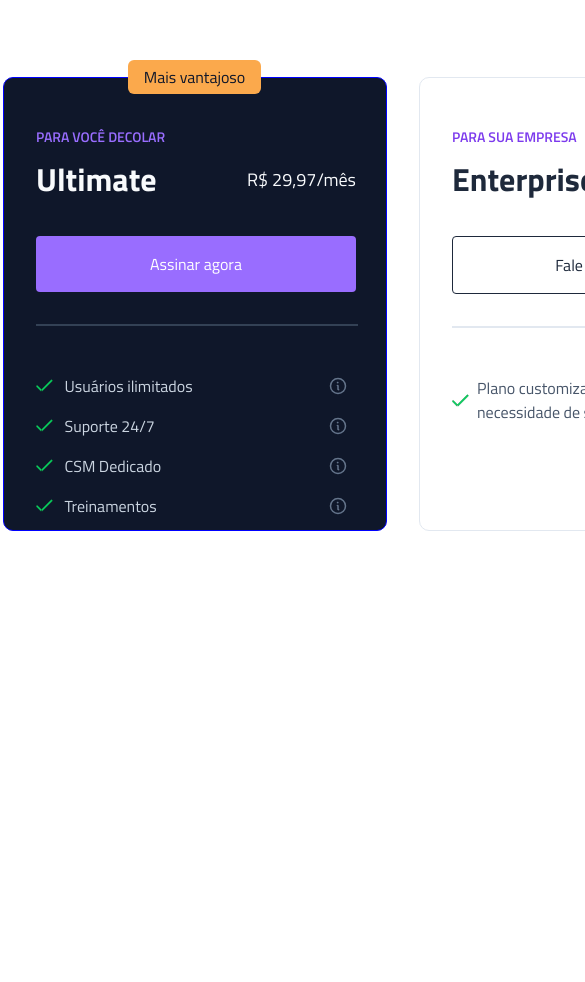
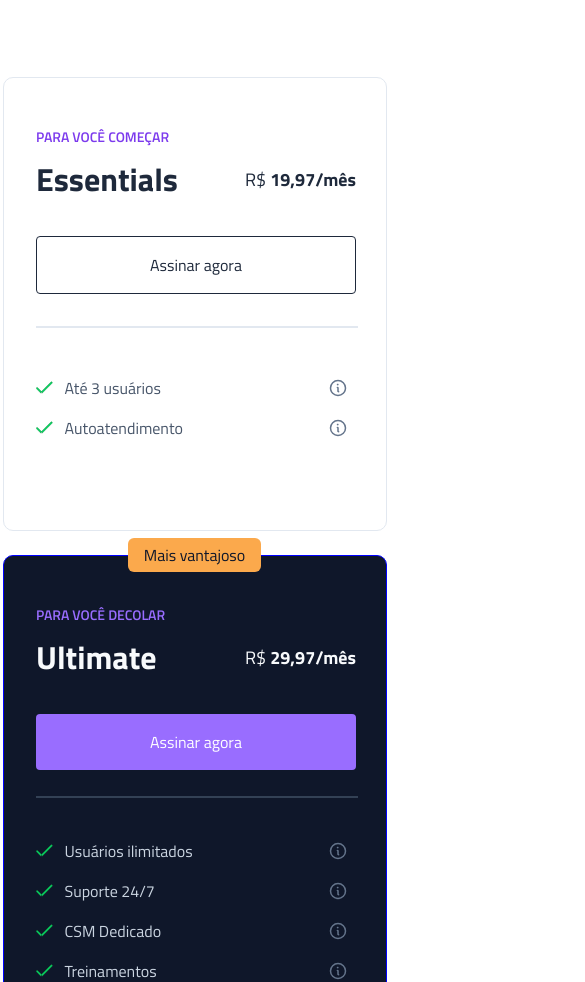
Before and after one commit to viniciusarashiro/bora-codar, a plain HTML site: page 15/index.html in a window 390 px wide. Shown: the part 118-1100 px from the top of the page, 585 px wide, since content can reach past the window. Before the commit the page ends 844 px from the top, so only its background shows below. Drawn offline with Linux system fonts and the light colour scheme.

Commit message:
adjust prices weight and add media queries

```diff
--- a/15/index.html
+++ b/15/index.html
@@ -20,7 +20,7 @@
           <span>Para você começar</span>
           <div class="essentials-price">
             <h1>Essentials</h1>
-            <p>R$ 19,97/mês</p>
+            <p><span>R$</span> 19,97/mês</p>
           </div>
 
           <a>Assinar agora</a>
@@ -48,7 +48,7 @@
           <span>Para você decolar</span>
           <div class="ultimate-price">
             <h1>Ultimate</h1>
-            <p>R$ 29,97/mês</p>
+            <p><span>R$</span> 29,97/mês</p>
           </div>
 
           </ul>
--- a/15/style.css
+++ b/15/style.css
@@ -60,12 +60,17 @@ body {
   justify-content: space-between;
 }
 
+.essentials-price span {
+  font-weight: 400;
+}
+
 .essentials-price p {
   font-size: 1.8rem;
   color: #1e293b;
+  font-weight: 700;
 }
 
-.essentials-content span {
+.essentials-content > span {
   color: #7c3aed;
   font-weight: 600;
   font-size: 1.4rem;
@@ -150,11 +155,16 @@ body {
   justify-content: space-between;
 }
 
+.ultimate-price span {
+  font-weight: 400;
+}
+
 .ultimate-price p {
   font-size: 1.8rem;
+  font-weight: 700;
 }
 
-.ultimate-content span {
+.ultimate-content > span {
   color: #996dff;
   font-weight: 600;
   font-size: 1.4rem;
@@ -313,3 +323,15 @@ body {
   align-items: center;
   justify-content: center;
 }
+
+@media (max-width: 1200px) {
+  .cards-group {
+    display: flex;
+    flex-direction: column;
+    align-items: center;
+    gap: 2.4rem;
+  }
+  .ultimate-benefits::before {
+    margin: 1.6em 0;
+  }
+}
```
